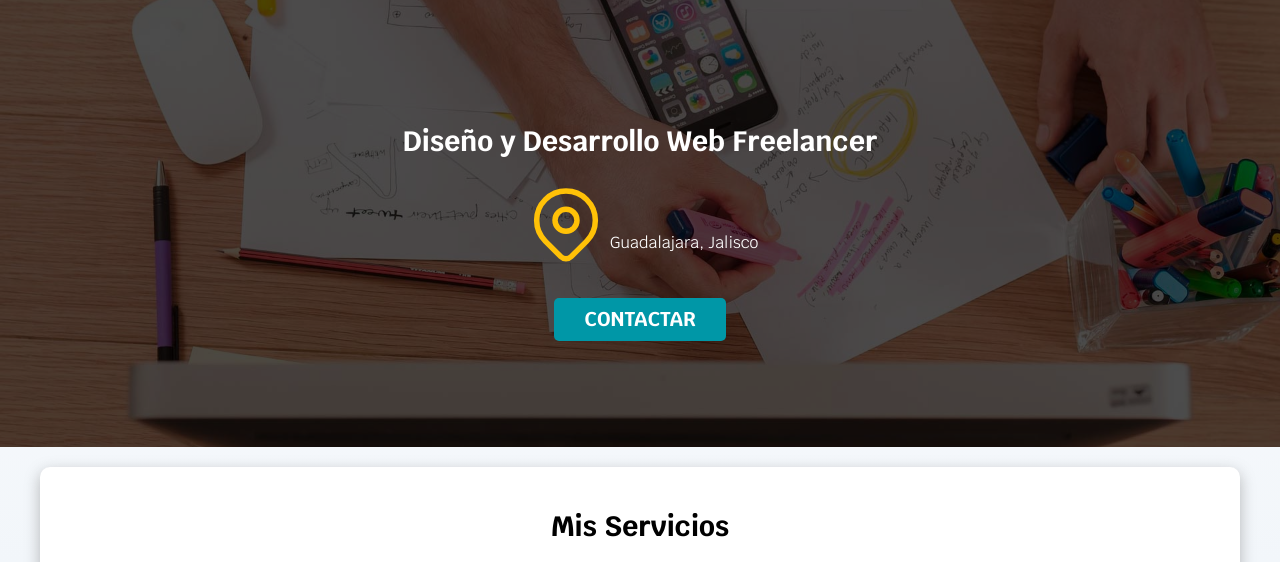
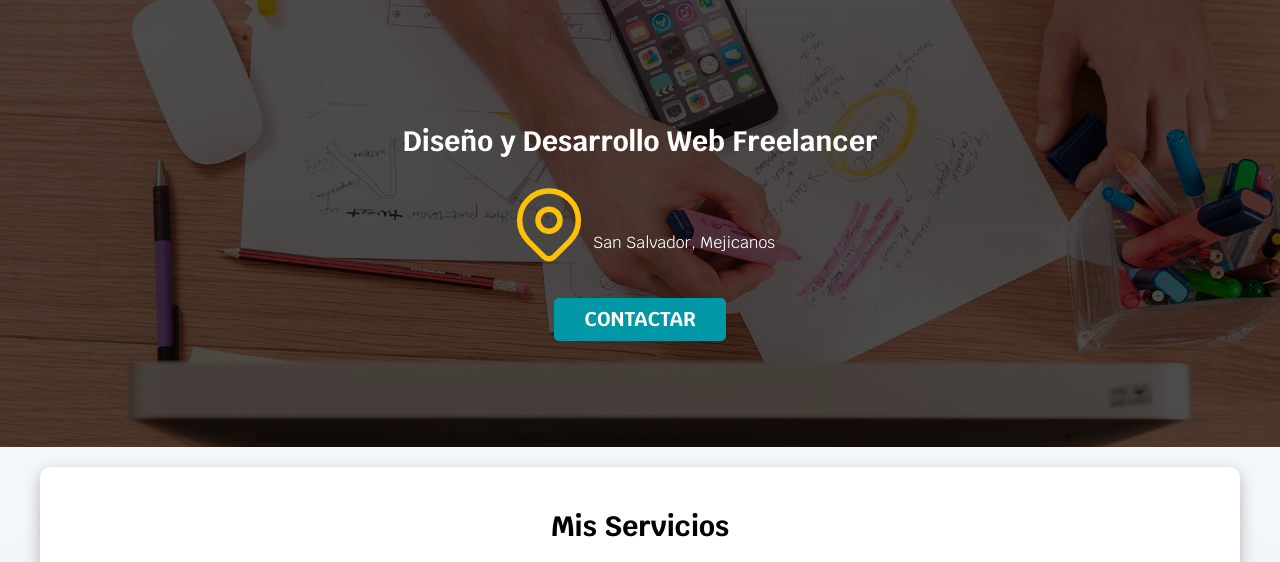
Before and after one commit to Ordonez96/sitio_freelancer_Front-end, a plain HTML site: page index.html in a window 1280 px wide. Shown: the part 141-703 px from the top of the page. Drawn offline with Linux system fonts and the light colour scheme.

Commit message:
Refurbished

```diff
--- a/index.html
+++ b/index.html
@@ -33,7 +33,7 @@
                     <circle cx="12" cy="11" r="3" />
                     <path d="M17.657 16.657L13.414 20.9a1.998 1.998 0 0 1 -2.827 0l-4.244-4.243a8 8 0 1 1 11.314 0z" />
                 </svg>
-                <p>Guadalajara, Jalisco</p>
+                <p>San Salvador, Mejicanos</p>
             </div>
             <a class="boton" href="#">Contactar</a>
         </div> <!-- .contenido-hero -->
```
